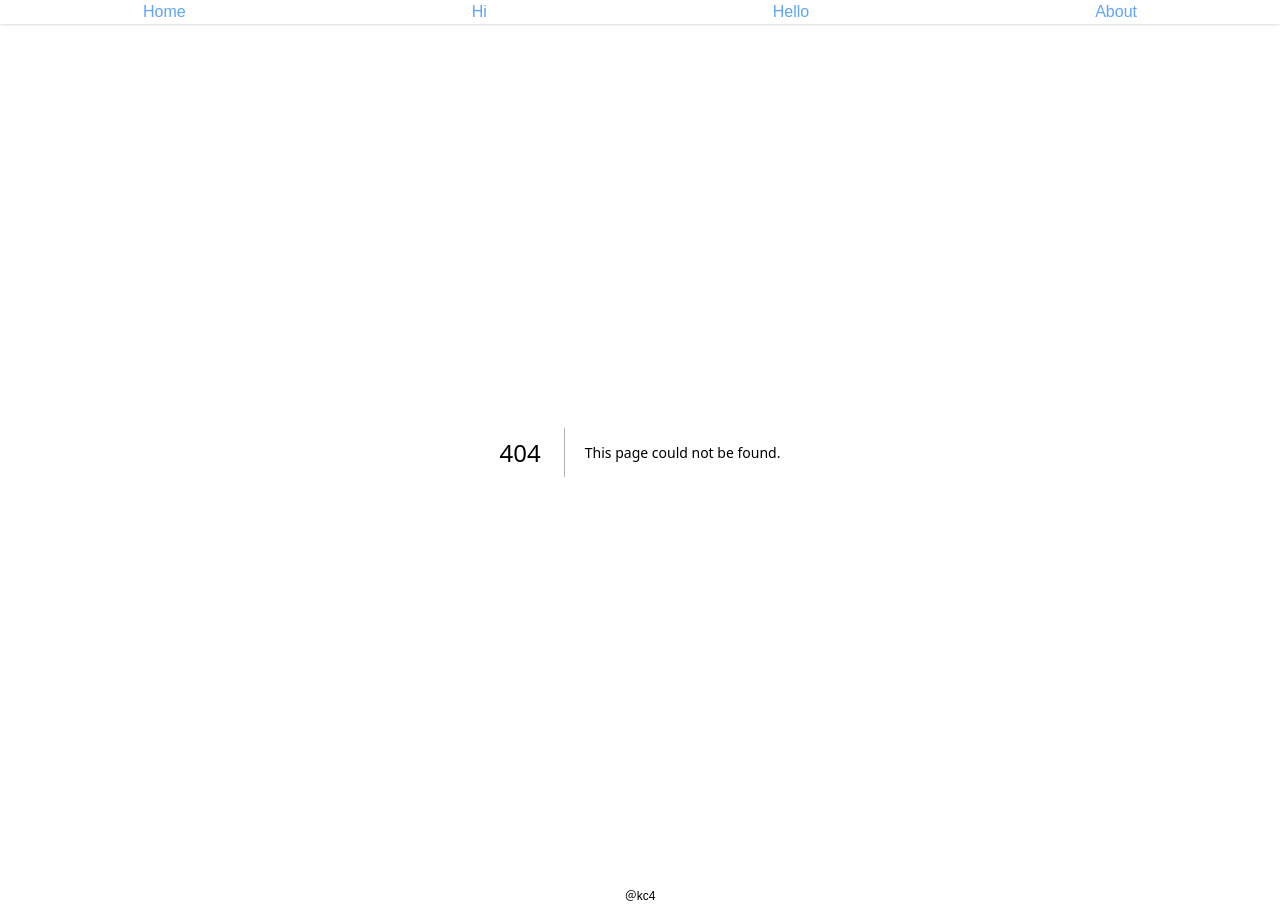
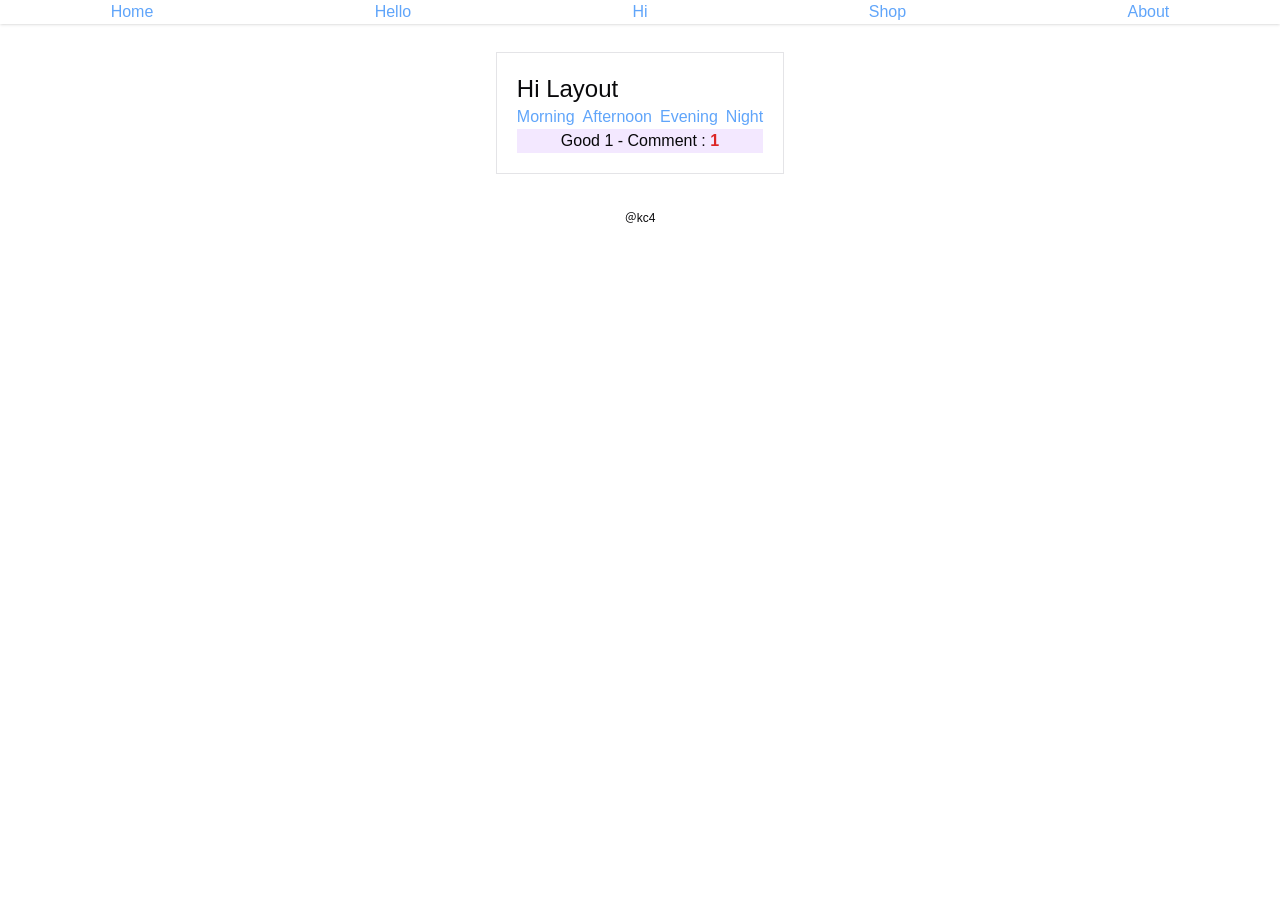
Before and after one commit to yermxx/sesac-practice, a Next.js app in the folder next/app14/: page /hi/1/comment/1 in a window 1280 px wide. Before the commit this address had no page. After the commit the page ends 800 px from the top, so only its background shows below. Built offline with nearby package versions, Linux system fonts and the light colour scheme.

Commit message:
✨ (Nextjs) Nested dynamic routes & add not-found page

```diff
--- /dev/null
+++ b/next/app14/app/(routes)/hi/[time]/comment/[cmt]/page.tsx
@@ -0,0 +1,12 @@
+export default function Time({
+  params: { time, cmt },
+}: {
+  params: { time: string; cmt: string };
+}) {
+  return (
+    <p className='capitalize'>
+      Good {time} - comment :
+      <span className='normal-case text-red-600 font-bold'> {cmt}</span>
+    </p>
+  );
+}
--- /dev/null
+++ b/next/app14/app/(routes)/shop/[[...slug]]/page.tsx
@@ -0,0 +1,7 @@
+export default function ShopSlug({
+  params: { slug },
+}: {
+  params: { slug: string[] };
+}) {
+  return <>slug: {JSON.stringify(slug)}</>;
+}
--- /dev/null
+++ b/next/app14/app/not-found.tsx
@@ -0,0 +1,3 @@
+export default function ShopNotFound() {
+  return <>404 Not Found</>;
+}
--- a/next/app14/components/Nav.tsx
+++ b/next/app14/components/Nav.tsx
@@ -4,8 +4,9 @@ export default function Nav() {
   return (
     <nav className='flex justify-around shadow mb-7'>
       <Link href='/'>Home</Link>
+      <Link href='/hello'>Hello</Link>
       <Link href='/hi'>Hi</Link>
-      <Link href='/hello'>Hello</Link>
+      <Link href='/shop/aaa'>Shop</Link>
       <Link href='/about'>About</Link>
     </nav>
   );
```
